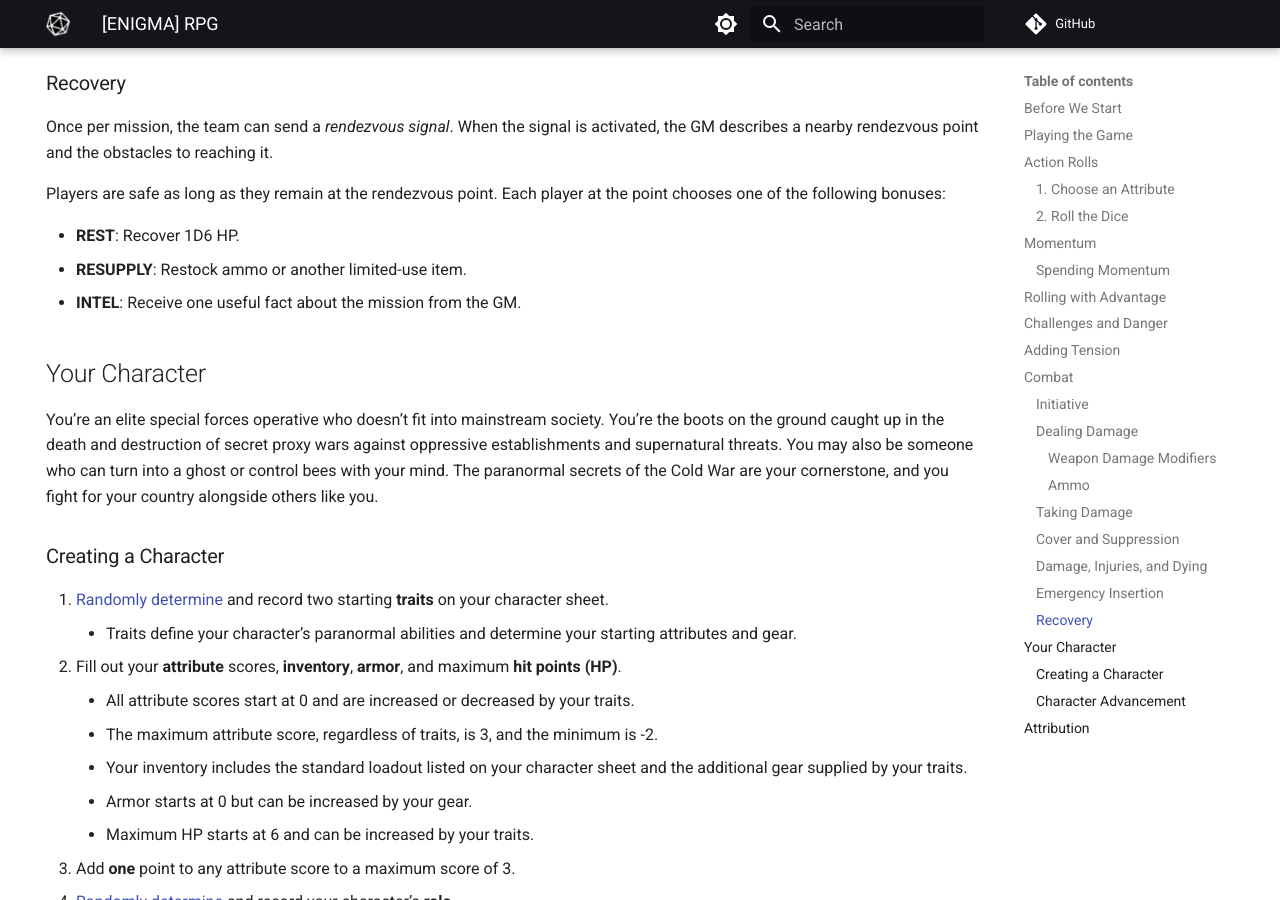
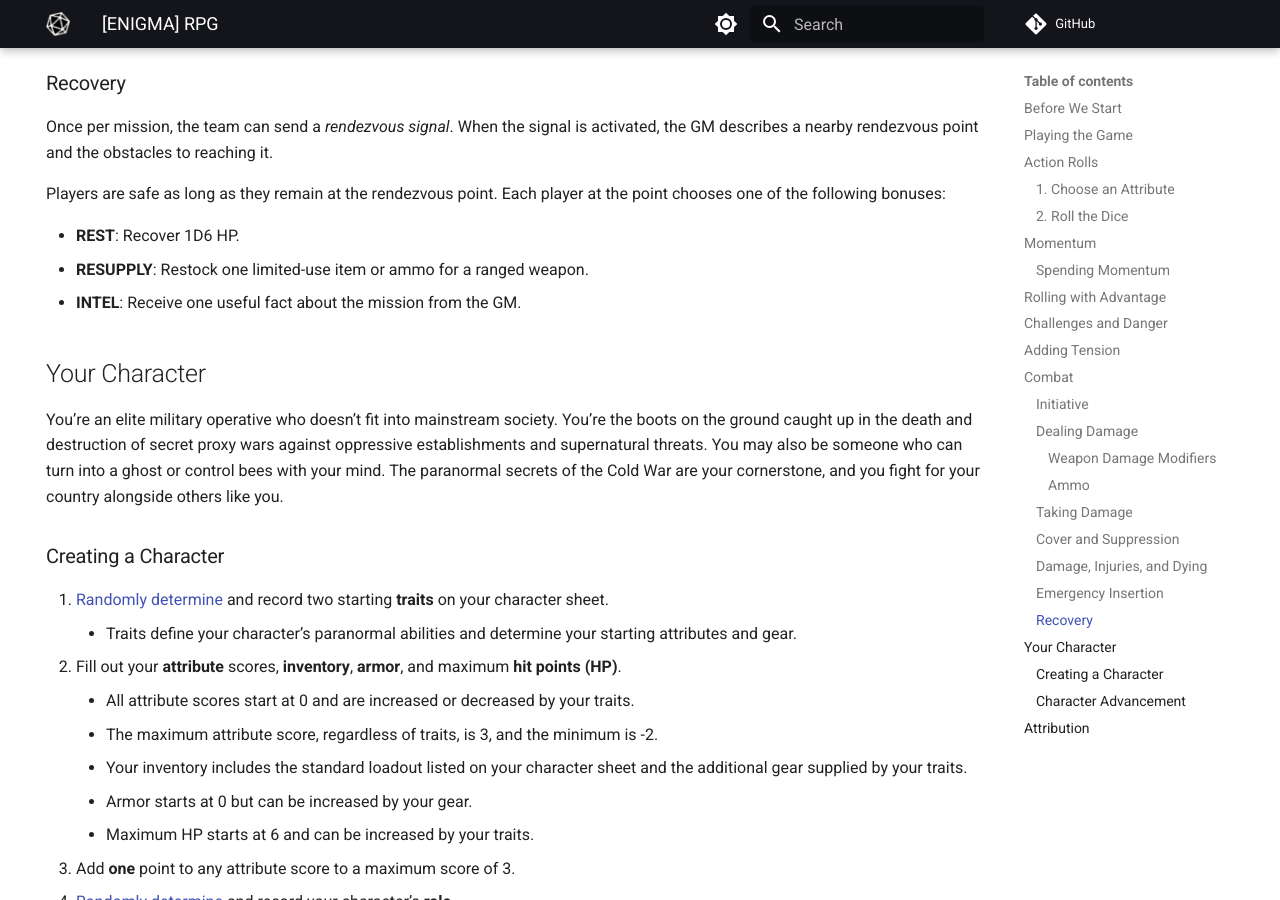
Before and after one commit to joemoose/psiops, an MkDocs documentation site: the page built from docs/index.md, in a window 1280 px wide and 900 px high, scrolled down 5851 px. Built offline with MkDocs 1.6.1 and Material for MkDocs 9.7.7, drawn with Linux system fonts in a browser that asks for light colours; comment, search, counter and statistics services are not loaded.

Commit message:
Update index.md

```diff
--- a/docs/index.md
+++ b/docs/index.md
@@ -204,12 +204,12 @@ Once per mission, the team can send a *rendezvous signal*. When the signal is ac
 Players are safe as long as they remain at the rendezvous point. Each player at the point chooses one of the following bonuses:
 
 - **REST**: Recover 1D6 HP.
-- **RESUPPLY**: Restock ammo or another limited-use item.
+- **RESUPPLY**: Restock one limited-use item or ammo for a ranged weapon.
 - **INTEL**: Receive one useful fact about the mission from the GM.
 
 ## Your Character
 
-You’re an elite special forces operative who doesn’t fit into mainstream society. You’re the boots on the ground caught up in the death and destruction of secret proxy wars against oppressive establishments and supernatural threats. You may also be someone who can turn into a ghost or control bees with your mind. The paranormal secrets of the Cold War are your cornerstone, and you fight for your country alongside others like you.
+You’re an elite military operative who doesn’t fit into mainstream society. You’re the boots on the ground caught up in the death and destruction of secret proxy wars against oppressive establishments and supernatural threats. You may also be someone who can turn into a ghost or control bees with your mind. The paranormal secrets of the Cold War are your cornerstone, and you fight for your country alongside others like you.
 
 ### Creating a Character
 
```
